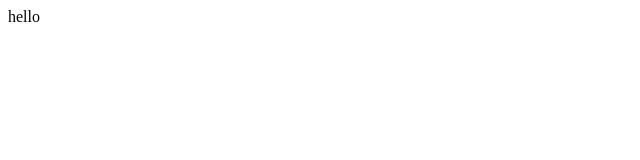
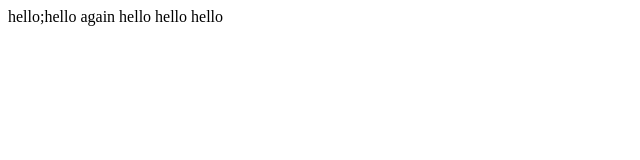
Before and after one commit to abdoumontari/lecture0, a plain HTML site: page hello.html in a window 1280 px wide. Shown: the whole page, without its empty margins (0-640 px from the left). Drawn offline with Linux system fonts and the light colour scheme.

Commit message:
Update hello.html

```diff
--- a/hello.html
+++ b/hello.html
@@ -3,7 +3,7 @@
 <head> <title>my webpage</title>
 </head>
 <body>
-hello
+hello;hello again hello hello hello
 
 </body>
 </html>
```
